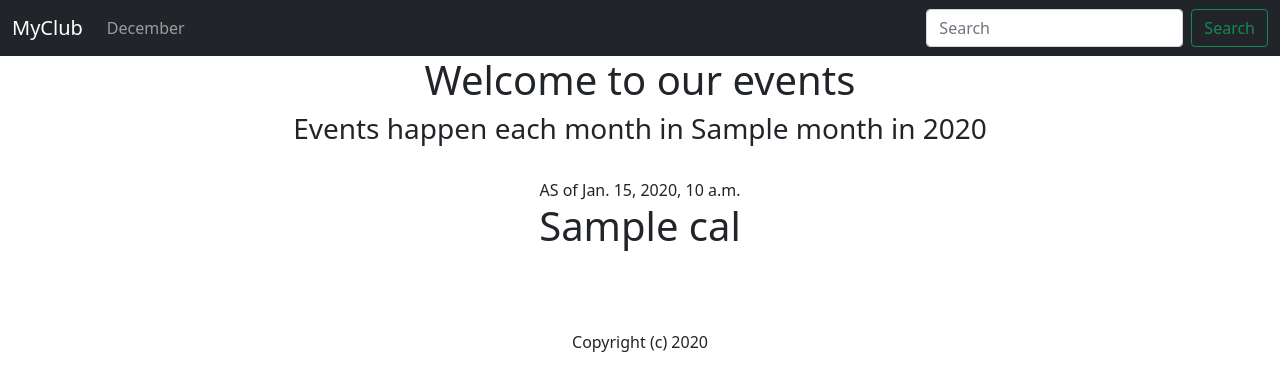
After one commit to TimzOwen/events, a Django app: template events/templates/events/home.html in a window 1280 px wide. The commit adds this page. Shown: the top 391 px of the page. Run offline with Django 4.2, Linux system fonts and the light colour scheme; the template is opened without the code that fills it: most values are stand-ins (such as "Sample title", 1, 10 or a date in 2020).

Commit message:
updated the calender and templates

```diff
--- /dev/null
+++ b/events/templates/events/base.html
@@ -0,0 +1,32 @@
+<!doctype html>
+<html lang="en">
+  <head>
+    <!-- Required meta tags -->
+    <meta charset="utf-8">
+    <meta name="viewport" content="width=device-width, initial-scale=1">
+
+    <!-- Bootstrap CSS -->
+    <link href="https://cdn.jsdelivr.net/npm/bootstrap@5.1.3/dist/css/bootstrap.min.css" rel="stylesheet" integrity="sha384-1BmE4kWBq78iYhFldvKuhfTAU6auU8tT94WrHftjDbrCEXSU1oBoqyl2QvZ6jIW3" crossorigin="anonymous">
+
+    <title>Hello, world!</title>
+  </head>
+  <body>
+
+    {% include 'events/navbar.html' %}
+  {% block content %}
+
+
+  {% endblock %}
+
+    <!-- Optional JavaScript; choose one of the two! -->
+
+    <!-- Option 1: Bootstrap Bundle with Popper -->
+    <script src="https://cdn.jsdelivr.net/npm/bootstrap@5.1.3/dist/js/bootstrap.bundle.min.js" integrity="sha384-ka7Sk0Gln4gmtz2MlQnikT1wXgYsOg+OMhuP+IlRH9sENBO0LRn5q+8nbTov4+1p" crossorigin="anonymous"></script>
+
+    <!-- Option 2: Separate Popper and Bootstrap JS -->
+    <!--
+    <script src="https://cdn.jsdelivr.net/npm/@popperjs/core@2.10.2/dist/umd/popper.min.js" integrity="sha384-7+zCNj/IqJ95wo16oMtfsKbZ9ccEh31eOz1HGyDuCQ6wgnyJNSYdrPa03rtR1zdB" crossorigin="anonymous"></script>
+    <script src="https://cdn.jsdelivr.net/npm/bootstrap@5.1.3/dist/js/bootstrap.min.js" integrity="sha384-QJHtvGhmr9XOIpI6YVutG+2QOK9T+ZnN4kzFN1RtK3zEFEIsxhlmWl5/YESvpZ13" crossorigin="anonymous"></script>
+    -->
+  </body>
+</html>
--- a/events/templates/home.html
+++ b/events/templates/events/home.html
@@ -1,4 +1,7 @@
-<div style="text-align: center;">
+{% extends 'events/base.html' %}
+
+{% block content %}
+<center>
 <h1>Welcome to our events </h1>
 <h3>Events happen each month in {{month}} in {{year}}</h3>
     <br>
@@ -6,4 +9,5 @@
 <h1>{{cal | safe}}</h1>
     <br><br><br>
     Copyright (c) {{current_year}}
-</div>
+</center>
+{% endblock %}
--- /dev/null
+++ b/events/templates/events/navbar.html
@@ -0,0 +1,19 @@
+<nav class="navbar navbar-expand-lg navbar-dark bg-dark">
+  <div class="container-fluid">
+    <a class="navbar-brand" href="{% url 'home' %}">MyClub</a>
+    <button class="navbar-toggler" type="button" data-bs-toggle="collapse" data-bs-target="#navbarSupportedContent" aria-controls="navbarSupportedContent" aria-expanded="false" aria-label="Toggle navigation">
+      <span class="navbar-toggler-icon"></span>
+    </button>
+    <div class="collapse navbar-collapse" id="navbarSupportedContent">
+      <ul class="navbar-nav me-auto mb-2 mb-lg-0">
+        <li class="nav-item">
+          <a class="nav-link" href="{% url 'home' '2025' 'December' %}">December</a>
+        </li>
+      </ul>
+      <form class="d-flex">
+        <input class="form-control me-2" type="search" placeholder="Search" aria-label="Search">
+        <button class="btn btn-outline-success" type="submit">Search</button>
+      </form>
+    </div>
+  </div>
+</nav>
--- a/events/urls.py
+++ b/events/urls.py
@@ -2,6 +2,6 @@ from django.urls import path
 from . import views
 
 urlpatterns = [
-    # path('', views.home, name="home")
+    path('', views.home, name="home"),
     path('<int:year>/<str:month>/', views.home, name="home")
 ]
--- a/events/views.py
+++ b/events/views.py
@@ -4,7 +4,7 @@ from calendar import HTMLCalendar
 from datetime import datetime
 
 
-def home(request, year, month):
+def home(request, year=datetime.now().year, month=datetime.now().strftime('%B')):
     name = "Mr Owen"
     month = month.capitalize()
     month_number = list(calendar.month_name).index(month)
@@ -16,7 +16,7 @@ def home(request, year, month):
     current_year = now.year
 
     time = now.strftime('%I:%M %p')
-    return render(request, "home.html", {
+    return render(request, "events/home.html", {
         'name': name,
         'year': year,
         'month': month,
```
